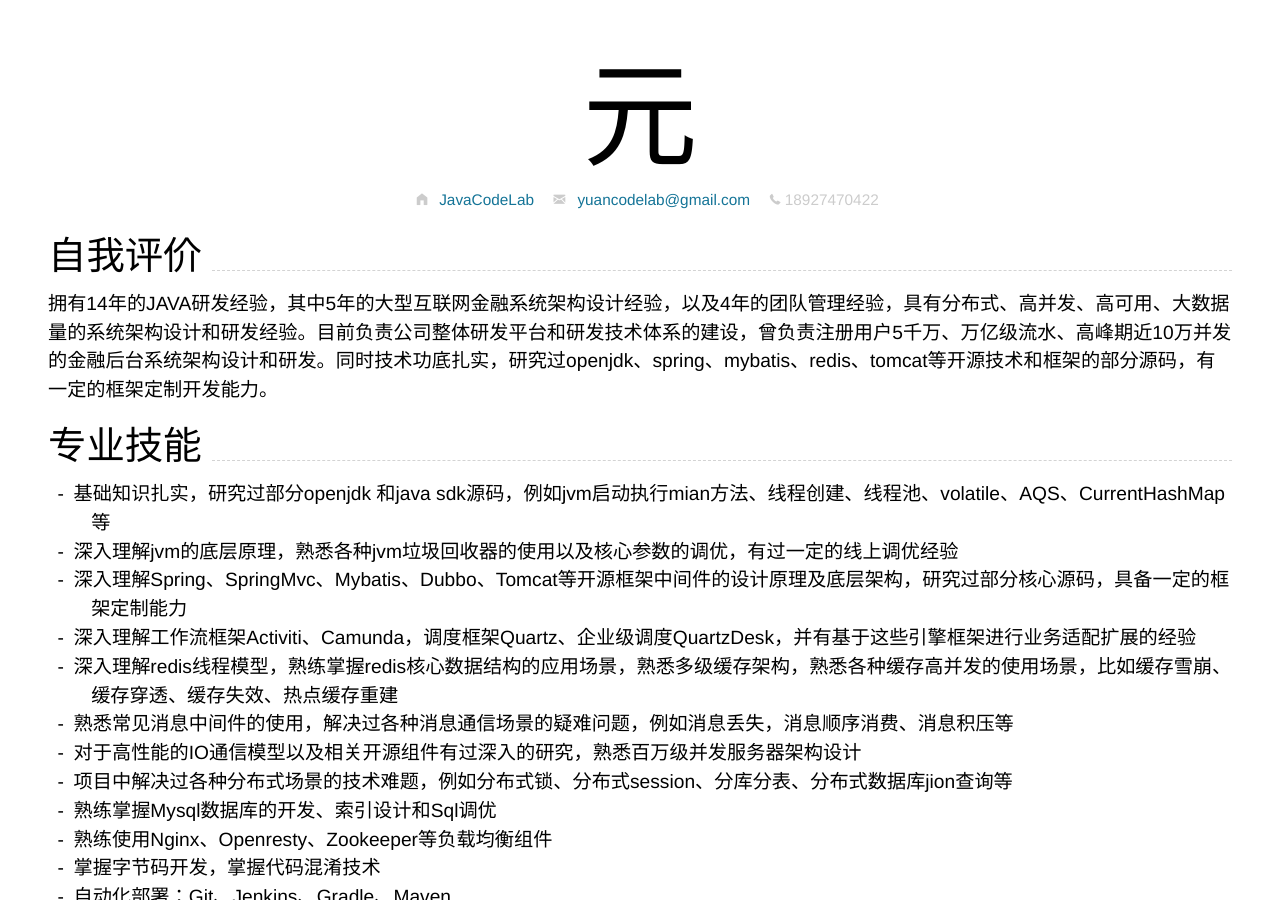
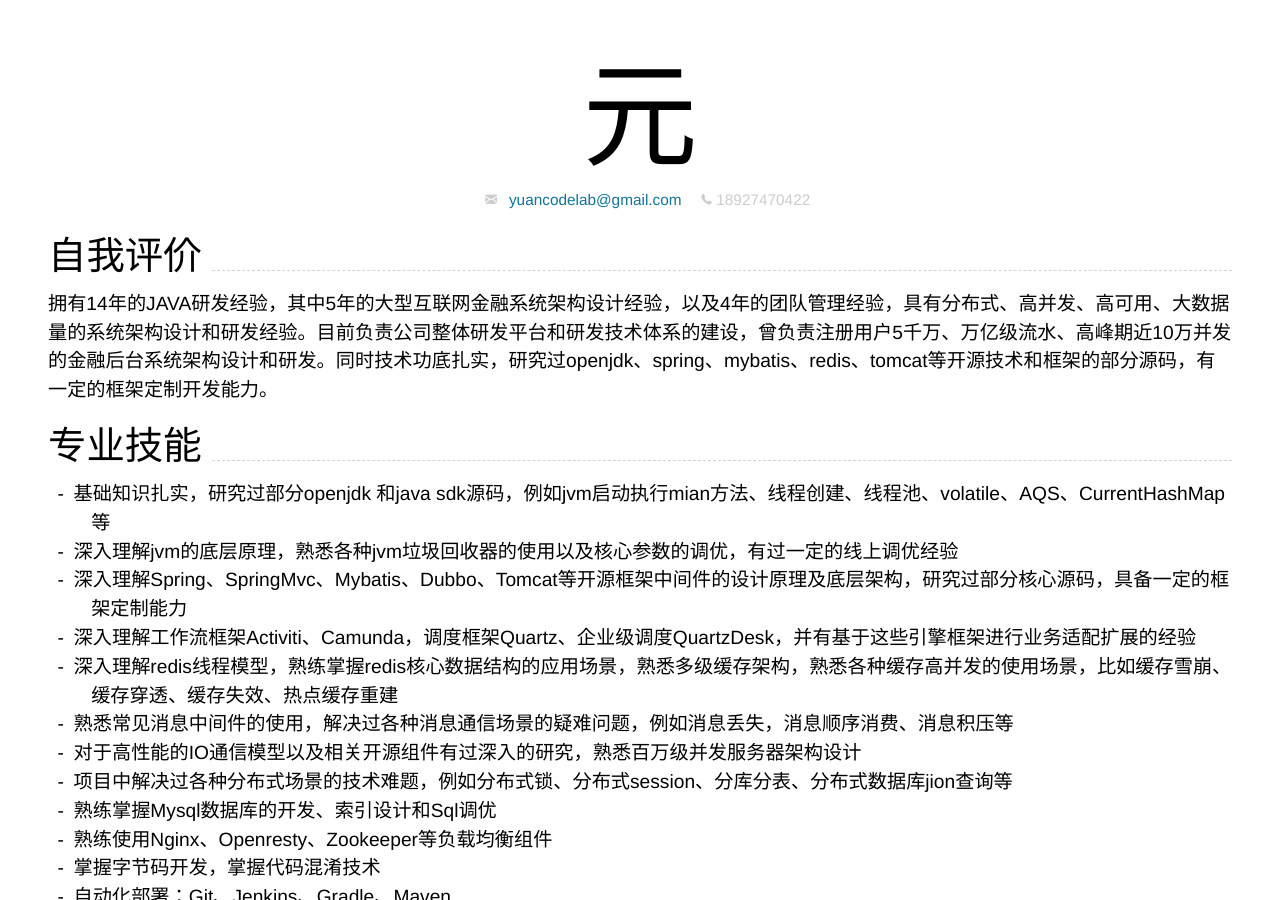
Before and after one commit to yuanCodeLab/cv, a Jekyll site: the page built from index.md, in a window 1280 px wide and 900 px high. Built offline with Jekyll 4.4.1, drawn with Linux system fonts in a browser that asks for light colours; nearby versions of some CDN libraries.

Commit message:
Update index.md

```diff
--- a/index.md
+++ b/index.md
@@ -5,8 +5,7 @@ email:
   url: mailto:yuancodelab@gmail.com
   text: yuancodelab@gmail.com
 homepage:
-  url: https://github.com/javaCodeLab
-  text: JavaCodeLab
+VX: 18927470422
 phone: 18927470422
 ---
 
@@ -46,8 +45,9 @@ Supported arguments:
 
 ## 工作经历
 ### **深圳中顺易金融服务有限公司** `2015.9 - 现在`
+<br>
 
-部门：_技术中心基础平台_ &emsp; &emsp; 职位：_研发经理、架构师_    &emsp; &emsp; 汇报对象：_技术总监_  <br>
+部门：_技术中心基础平台_ &emsp; &emsp; 职位：_研发经理、架构师_    &emsp; &emsp; 汇报对象：_技术总监_  <br><br>
 
 负责公司的技术选型，主导研发平台和核心系统的架构设计与研发。引入框架与技术包括Activiti、Camunda、Quartz、Xxl-Job、Minio、Pinpoint、SpringBoot、SpringCloudAlibaba全家桶、Mybatis-Plus、ElasticSearch、Logstash、Kibana、Datax、Canal、Aspose、Cdp4j、Swagger、Druid、ApiSix、Prometheus、Grafana等。
 研究过的领域，包括数据交换（Camel、Spring Integration、Roma Connect、腾讯轻联），数据库（达梦、OceanBase），BI（FineBI、润乾、Tableau、CBoard、网易有数），许可证（TrueLicense、License3j），代码混淆（ProGuard、Allatori），字节码编程（Jclasslib、Javassist）等。
@@ -55,14 +55,16 @@ Supported arguments:
 
 
 ### **比亚迪汽车工业有限公司** `2010.10 - 2014.3`
+<br>
 
-部门：_技术中心ERP项目组_ &emsp; &emsp; 职位：_软件工程师_    &emsp; &emsp; 汇报对象：_部门经理_  <br>
+部门：_技术中心ERP项目组_ &emsp; &emsp; 职位：_软件工程师_    &emsp; &emsp; 汇报对象：_部门经理_  <br><br>
 
 主要参与比亚迪集团ERP系统的二次开发。技能提升，框架包括Spring全家桶、Hibernate、Mybatis，数据库主要掌握Oracle Sql的语法规则，前端掌握Html、JavaScript、CSS、Jquery、EasyUI、ExtJs等前端技术与框架。除了技术能力提升之外，提升了和集团各部门需求对接与分析的能力。
 
 ### **中科天翔（杭州）科技有限公司** `2009.2 - 2010.4`
+<br>
 
-部门：_研发一部_ &emsp; &emsp; 职位：_软件工程师_    &emsp; &emsp; 汇报对象：_技术主管_  <br>
+部门：_研发一部_ &emsp; &emsp; 职位：_软件工程师_    &emsp; &emsp; 汇报对象：_技术主管_  <br><br>
 
 实习单位，同时也是参加工作的第一家公司，参与财政行业应用软件产品的研发。技能掌握，Java基础、Html、JavaScript、Css，框架包括Strusts、Hibernate，开始接触Oracle数据库的Sql编写，存储过程的调试。参与过客户现场需求调研与开发，异地封闭开发。
 
@@ -106,7 +108,7 @@ Supported arguments:
 
 
 ## 架构经验
- ### 分布式系统架构
+ ### 分布式系统架构  <br>
 - 分布式系统基于dubbo划分为商品线、交易线、资金线、用户线、支付线构成的互联网金融系统架构，dubbo配置关闭启动时检查、服务分组、多版本、延迟暴露等。基于dubbo如何做服务治理、服务降级以及重试
 - 配置中心使用Nacos，注册中心采用zookeeper或者Nacos实现
 - 基于Pinpoint进行链路追踪和异常告警
@@ -116,7 +118,7 @@ Supported arguments:
 - 采用Redisson实现的分布式锁方案解决分布式并发需要加锁的场景
 
 
- ### 高并发系统架构
+ ### 高并发系统架构  <br>
 - SLB+Openresty分散压力，优化并发连接数
 - Tomcat采用非阻塞协议Http11Nio2Protocol，启用压缩，优化并发连接数，JVM优化
 - 用户中心、交易中心采用Mysql+ShardingJdbc+SLB进行分库分表，读写分离
@@ -124,7 +126,7 @@ Supported arguments:
 - 个人中心、交易中心采用RabbitMQ对低耦合业务进行异步处理
 - 对热点数据预处理
 
- ### 高可用架构
+ ### 高可用架构  <br>
 - 各业务模块多点布署保证高可用
 - 会员端小程序接口采用Sentinal对异常流量进行熔断降级和监控
 - 用户信息、渠道信息等采用Redis+Ehcache多级缓存
@@ -135,7 +137,7 @@ Supported arguments:
 - 核心接口异常和数据对比异常，发短信及时报警通知
 
 
- ### 高性能架构
+ ### 高性能架构  <br>
 - 采用构造器模式构建活动商品，采用状态模式进行商品的上下架，采用原型模式构商品VO转换
 - 采用分布式定时任务轮巡保证数据强一致性
 - 采用职责单一，层极分明，高聚合低耦合的原则设计代码结构
```
